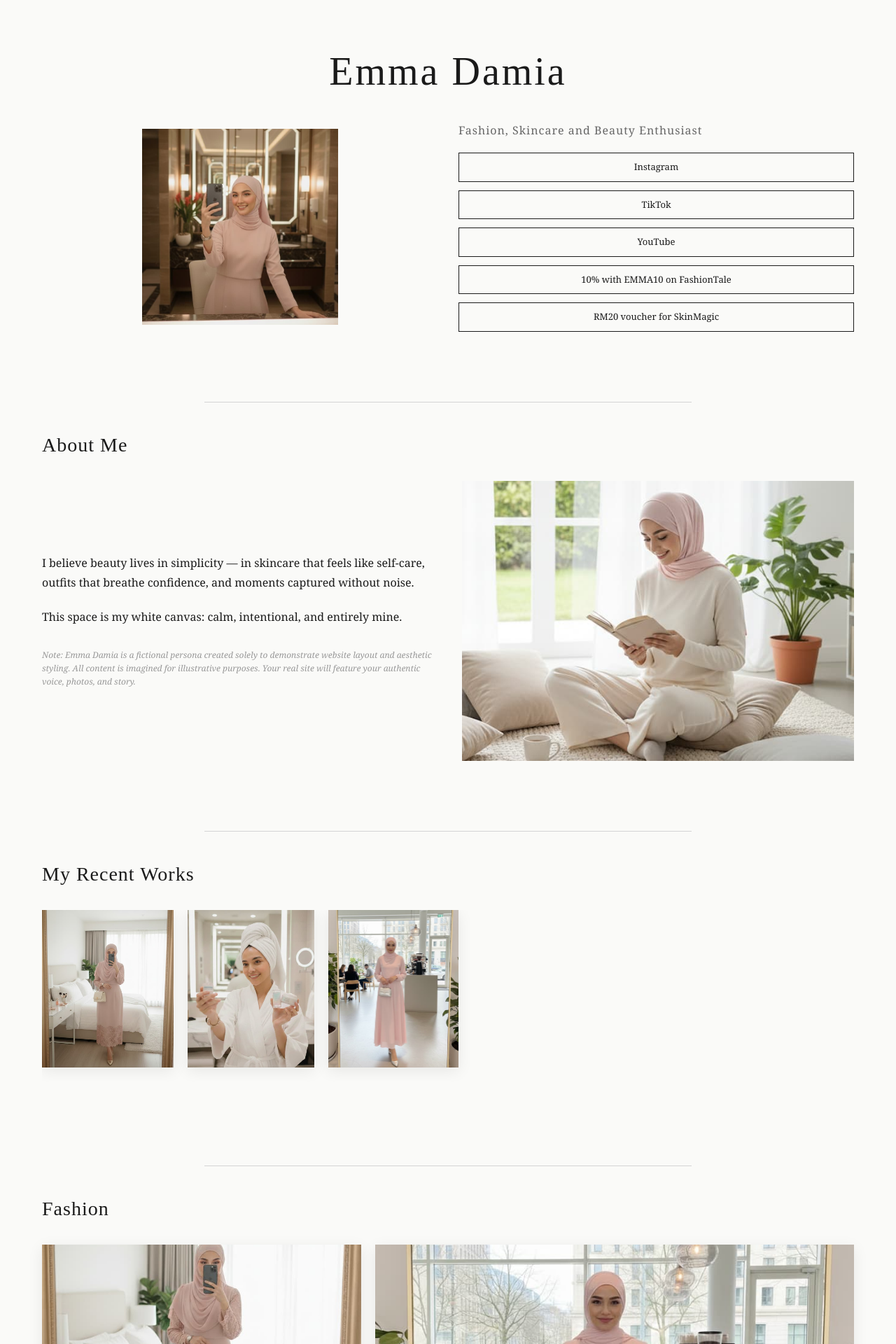
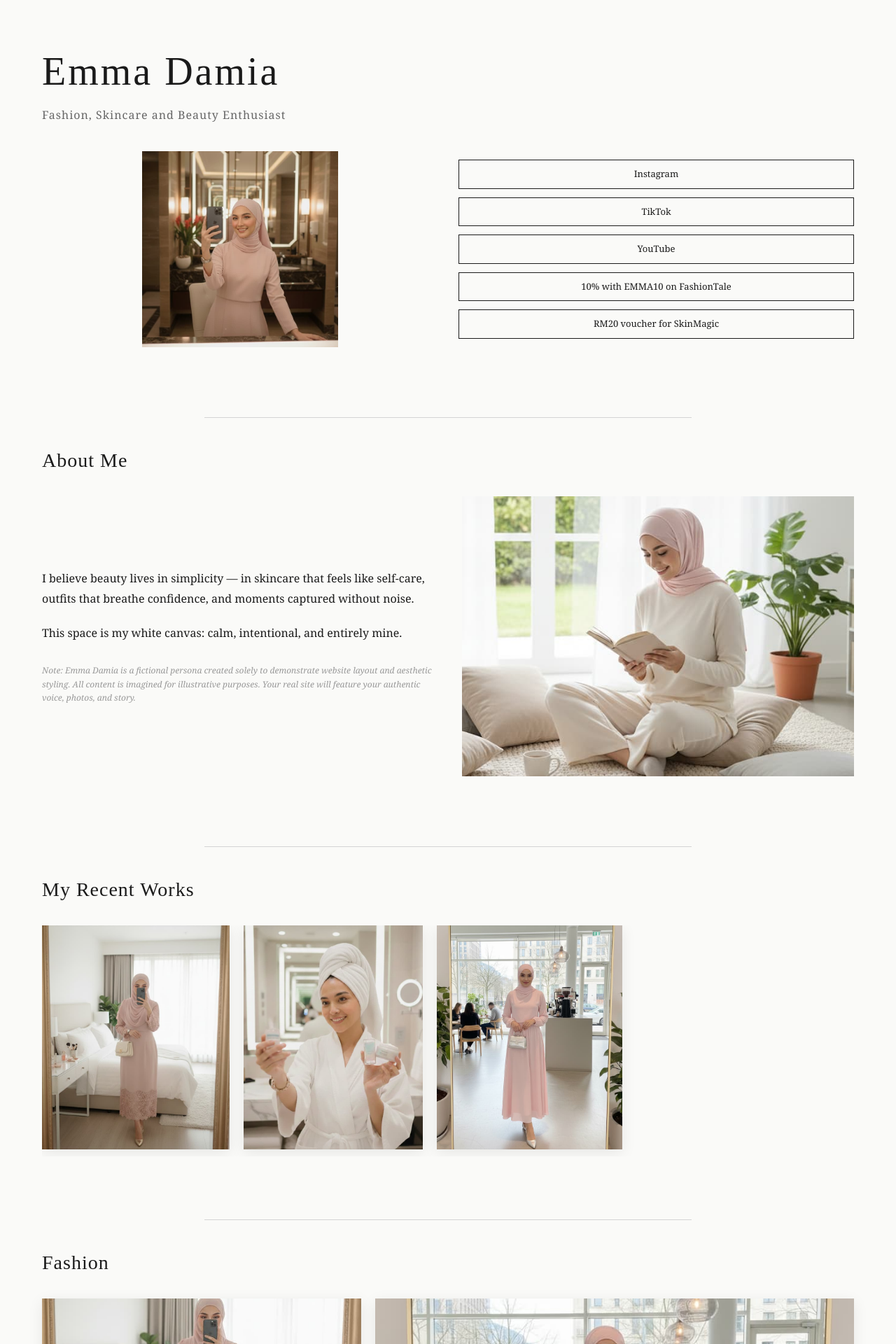
Before and after one commit to BigCalicoCatto/emmadamia, a Next.js app: page / in a window 1280 px wide. Shown: the top 1920 px of the page at 70% size. Built offline with nearby package versions, Linux system fonts and the light colour scheme.

Commit message:
Update page.tsx

```diff
--- a/app/page.tsx
+++ b/app/page.tsx
@@ -11,7 +11,10 @@ export default function Home() {
       {/* HERO SECTION */}
       <section style={{ padding: '60px 20px', maxWidth: '1200px', margin: '0 auto' }}>
         {/* Full Width Name */}
-        <h1 style={{ fontSize: '56px', fontWeight: '400', margin: '0 0 30px 0', letterSpacing: '3px', fontFamily: 'Poiret One, cursive', textAlign: 'center' }}>Emma Damia</h1>
+        <h1 style={{ fontSize: '56px', fontWeight: '400', margin: '0 0 8px 0', letterSpacing: '3px', fontFamily: 'Poiret One, cursive' }}>Emma Damia</h1>
+
+        {/* Bio Below Name - Same Width */}
+        <p style={{ fontSize: '16px', fontWeight: '300', margin: '0 0 40px 0', color: '#666', letterSpacing: '1px' }}>Fashion, Skincare and Beauty Enthusiast</p>
 
         <div style={{ display: 'grid', gridTemplateColumns: '1fr 1fr', gap: '30px', alignItems: 'center' }}>
           {/* Profile Picture */}
@@ -23,12 +26,8 @@ export default function Home() {
             />
           </div>
 
-          {/* Hero Content */}
+          {/* Hero Content - Buttons Only */}
           <div style={{ display: 'flex', flexDirection: 'column', gap: '20px' }}>
-            <div>
-              <p style={{ fontSize: '16px', fontWeight: '300', margin: '0', color: '#666', letterSpacing: '1px' }}>Fashion, Skincare and Beauty Enthusiast</p>
-            </div>
-
             {/* Social Buttons */}
             <div style={{ display: 'flex', flexDirection: 'column', gap: '12px' }}>
               <a href="#" style={{ padding: '10px 20px', border: '1px solid #1a1a1a', borderRadius: '0px', backgroundColor: 'transparent', color: '#1a1a1a', textDecoration: 'none', fontSize: '13px', textAlign: 'center', cursor: 'pointer', transition: 'all 0.3s ease', fontFamily: 'Georgia, serif' }} onMouseEnter={(e) => { e.currentTarget.style.backgroundColor = '#1a1a1a'; e.currentTarget.style.color = '#fafaf8'; }} onMouseLeave={(e) => { e.currentTarget.style.backgroundColor = 'transparent'; e.currentTarget.style.color = '#1a1a1a'; }}>Instagram</a>
@@ -65,10 +64,10 @@ export default function Home() {
       </section>
 
       {/* MY RECENT WORKS SECTION */}
-      <section style={{ padding: '60px 20px', maxWidth: '1200px', margin: '0 auto' }}>
+      <section style={{ padding: '60px 20px 30px 20px', maxWidth: '1200px', margin: '0 auto' }}>
         <div style={{ width: '60%', margin: '0 auto 40px auto', height: '1px', backgroundColor: '#d4d4d4' }}></div>
         <h2 style={{ fontSize: '28px', fontWeight: '400', marginBottom: '30px', letterSpacing: '1px', fontFamily: 'Poiret One, cursive' }}>My Recent Works</h2>
-        <div style={{ overflowX: 'auto', paddingBottom: '20px', display: 'flex', gap: '20px' }}>
+        <div style={{ overflowX: 'auto', paddingBottom: '10px', display: 'flex', gap: '20px' }}>
           {[
             { src: '/f1.jpg', alt: 'Work 1' },
             { src: '/sb1.jpg', alt: 'Work 2' },
@@ -81,8 +80,8 @@ export default function Home() {
               onMouseLeave={() => setHoveredCard(null)}
               style={{
                 position: 'relative',
-                minWidth: '180px',
-                height: '225px',
+                minWidth: '200px',
+                height: '320px',
                 borderRadius: '0px',
                 overflow: 'hidden',
                 boxShadow: hoveredCard === idx ? '0 15px 40px rgba(0,0,0,0.15)' : '0 5px 20px rgba(0,0,0,0.08)',
@@ -124,6 +123,7 @@ export default function Home() {
 
       {/* SKINCARE & BEAUTY REVIEWS SECTION */}
       <section style={{ padding: '60px 20px', maxWidth: '1200px', margin: '0 auto' }}>
+        <div style={{ width: '60%', margin: '0 auto 40px auto', height: '1px', backgroundColor: '#d4d4d4' }}></div>
         <h2 style={{ fontSize: '28px', fontWeight: '400', marginBottom: '30px', letterSpacing: '1px', fontFamily: 'Poiret One, cursive' }}>Skincare & Beauty Reviews</h2>
         <div style={{ display: 'grid', gridTemplateColumns: '1.5fr 1fr', gap: '20px', gridTemplateRows: 'auto auto' }}>
           {/* Left Column - One large card */}
@@ -143,6 +143,7 @@ export default function Home() {
 
       {/* CTA SECTION */}
       <section style={{ padding: '60px 20px', maxWidth: '1200px', margin: '0 auto' }}>
+        <div style={{ width: '60%', margin: '0 auto 40px auto', height: '1px', backgroundColor: '#d4d4d4' }}></div>
         <div style={{ display: 'grid', gridTemplateColumns: '1fr 1fr', gap: '30px', alignItems: 'center' }}>
           {/* CTA Image */}
           <div style={{ borderRadius: '0px', overflow: 'hidden' }}>
```
